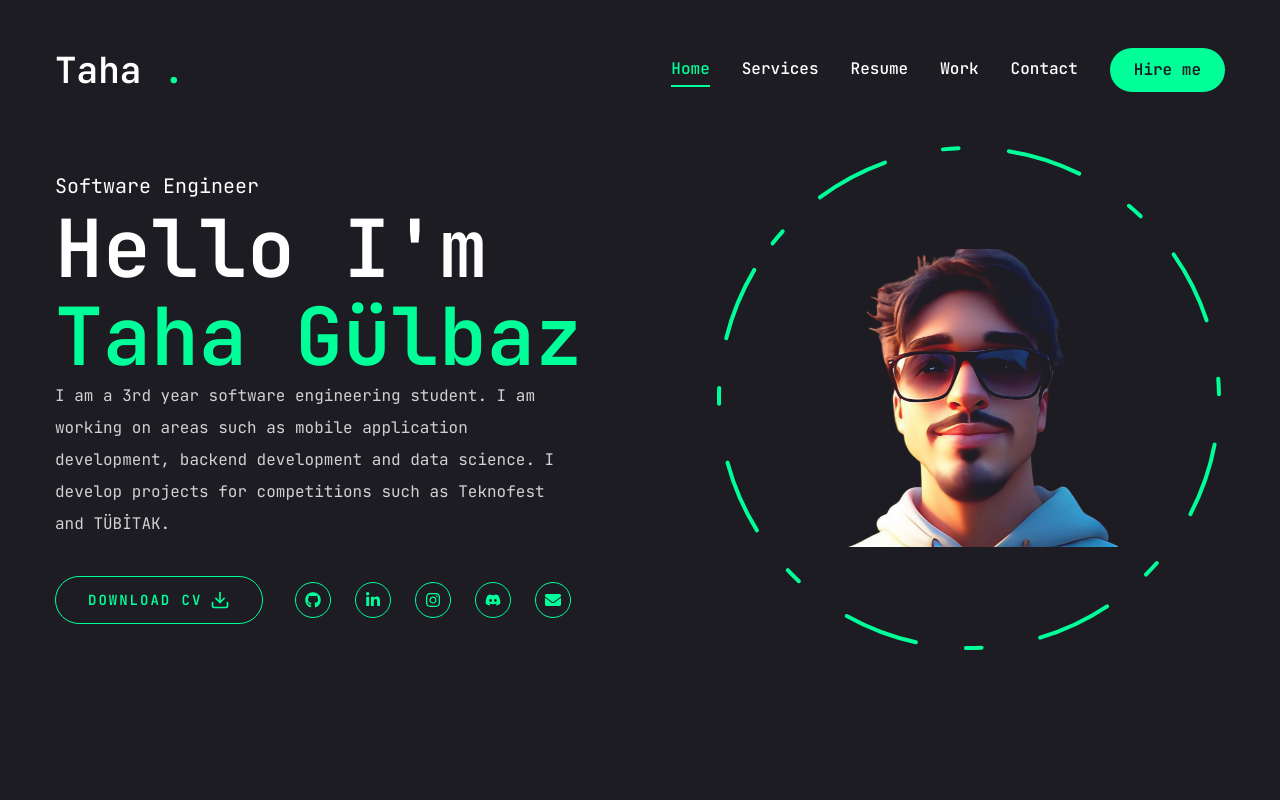
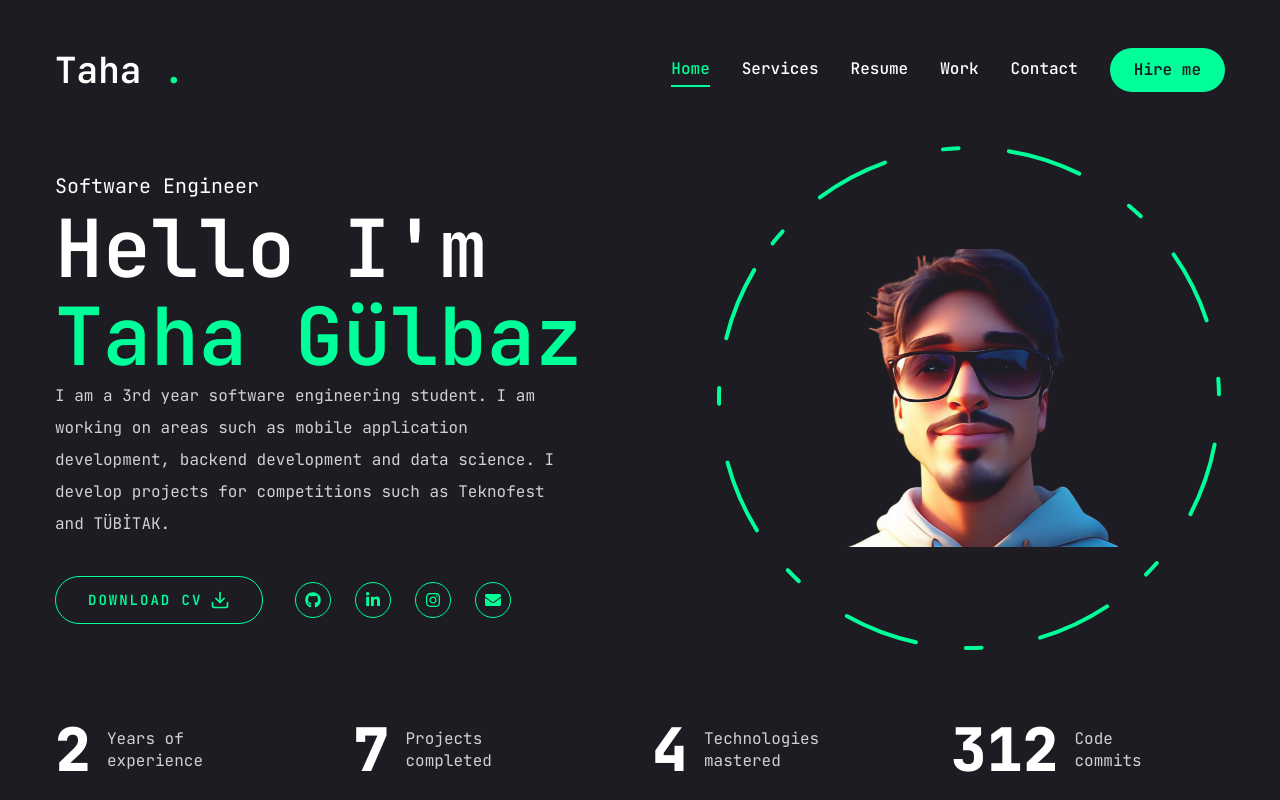
Before and after one commit to tahaglbz/my-cv-website, a Next.js app: page / in a window 1280 px wide. Built offline with nearby package versions, Linux system fonts and the light colour scheme.

Commit message:
homepage design finished
 contact should be added

```diff
--- a/package.json
+++ b/package.json
@@ -23,6 +23,7 @@
     "my-cv-site": "file:",
     "next": "14.2.13",
     "react": "^18",
+    "react-countup": "^6.5.3",
     "react-dom": "^18",
     "react-icons": "^5.3.0",
     "tailwind-merge": "^2.5.2",
--- a/src/app/layout.jsx
+++ b/src/app/layout.jsx
@@ -12,7 +12,7 @@
 });
 
 export const metadata = {
-  title: "TahaDev",
+  title: "Taha Gülbaz",
   description: "Generated by create next app",
 };
 
--- a/src/app/page.jsx
+++ b/src/app/page.jsx
@@ -2,7 +2,7 @@
 import { FiDownload } from "react-icons/fi";
 import Social from "@/components/Social";
 import Photo from "@/components/Photo";
-
+import Stats from "@/components/Stats";
 const Home = () => {
   return (
     <section className="h-full">
@@ -30,6 +30,7 @@
 
         </div>
       </div>
+      <Stats/>
     </section>
   )
 }
--- a/src/components/Social.jsx
+++ b/src/components/Social.jsx
@@ -1,11 +1,10 @@
 import Link from "next/link";
-import { FaGithub, FaLinkedinIn, FaInstagram, FaDiscord, FaEnvelope } from 'react-icons/fa';
+import { FaGithub, FaLinkedinIn, FaInstagram, FaEnvelope } from 'react-icons/fa';
 
 const socials = [
   { icon: <FaGithub />, path: '' },
   { icon: <FaLinkedinIn />, path: '' },
   { icon: <FaInstagram />, path: '' },
-  { icon: <FaDiscord />, path: '' },
   { icon: <FaEnvelope />, path: '' },
 
 ]
--- /dev/null
+++ b/src/components/Stats.jsx
@@ -0,0 +1,50 @@
+"use client"
+import CountUp from "react-countup"
+
+const stats = [
+    {
+        num: 2,
+        text:"Years of experience"
+    },
+    {
+        num: 7,
+        text:"Projects completed"
+    },
+    {
+        num: 4,
+        text:"Technologies mastered"
+    },
+    {
+        num: 312,
+        text:"Code commits"
+    }
+
+]
+const Stats = () => {
+  return (
+    <section className="pt-4 pb-12 xl:pt-0 xl:pb-0">
+          <div className="container mx-auto">
+              <div className="flex flex-wrap gap-6 max-w-[80vw] mx-auto xl:max-w-none">
+                   {stats.map((item, index) => {
+                return (
+                    <div className="flex-1 flex gap-4 items-center justify-center xl:justify-start" key={index}>
+                        <CountUp
+                            end={item.num}
+                            duration={4}
+                            delay={2}
+                            className="text-4xl xl:text-6xl font-extrabold"
+                        />
+                        <p
+                        className={`${item.text.length<15 ? "max-w-[100px]":"max-w-[150px]"} leading-snug text-white/80`}
+                        >{item.text}</p>
+                </div>
+            )
+        })}
+              </div>
+
+        </div>
+    </section>
+  )
+}
+
+export default Stats
```
Also changed, not shown: 1 other file (tests, documents, lock files or other folders).
